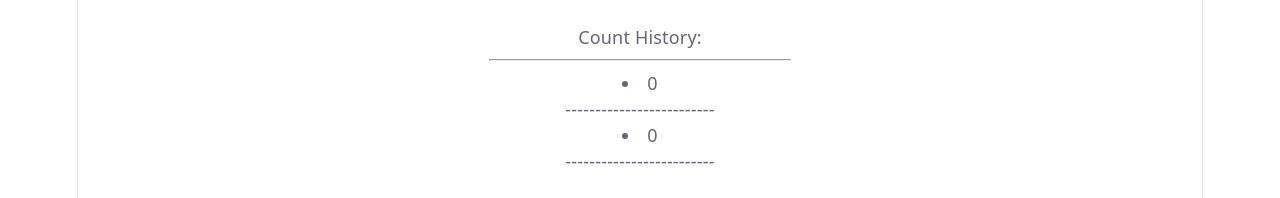
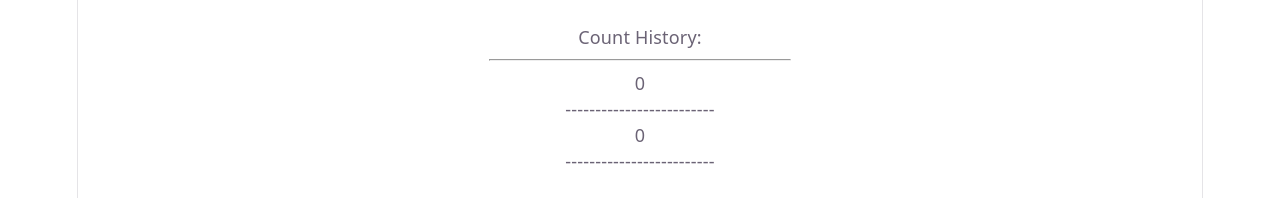
Before and after one commit to fdiallo/lab10-1-react-counter-with-useeffect, a React (Vite) app: page / in a window 1280 px wide. Shown: the part 392-590 px from the top of the page. Built offline with nearby package versions, Linux system fonts and the light colour scheme.

Commit message:
Cleaned up code

```diff
--- a/src/components/AdvancedCounter.tsx
+++ b/src/components/AdvancedCounter.tsx
@@ -112,7 +112,7 @@ function AdvancedCounter() {
 
             {countList.map((value, index) => (
                 <div>
-                    <li key={index}>{value}</li>
+                    <p key={index}>{value}</p>
                     <span>{"-------------------------"}</span>
                 </div>
             ))}
```
